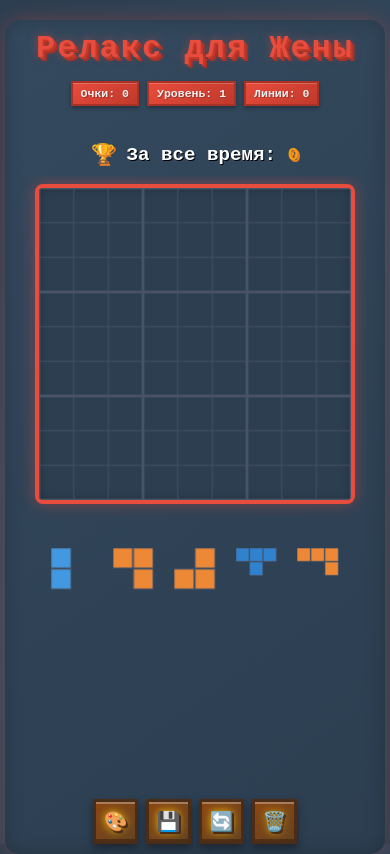
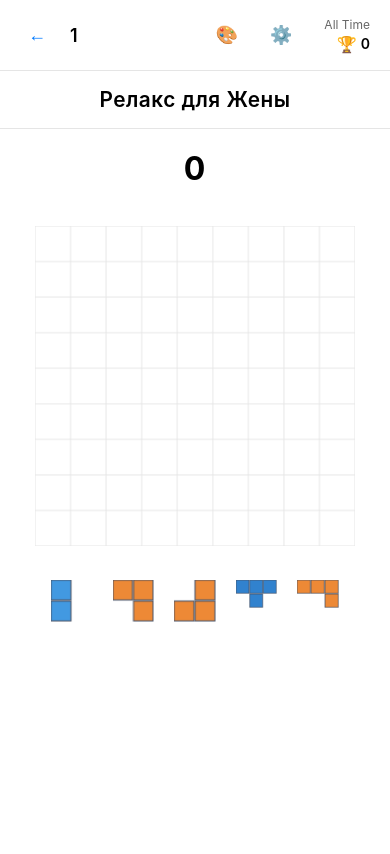
Before and after one commit to appleman9709/tetris, a website built with Vite: page index.html in a window 390 px wide. Built offline with nearby package versions, Linux system fonts and the light colour scheme.

Commit message:
Обновление игры Тетрис: улучшенный дизайн и функциональность

```diff
--- a/index.html
+++ b/index.html
@@ -9,20 +9,32 @@
 </head>
 <body>
     <div class="game-container">
-        <header>
-            <h1>Релакс для Жены</h1>
-            <div class="game-info">
-                <div class="info-row">
-                    <div class="score">Очки: <span id="score">0</span></div>
-                    <div class="level">Уровень: <span id="level">1</span></div>
-                    <div class="lines">Линии: <span id="lines">0</span></div>
+        <div class="top-header">
+            <div class="header-left">
+                <button class="back-button" id="backBtn">←</button>
+                <div class="level-display" id="levelDisplay">1</div>
+            </div>
+            <div class="header-right">
+                <button class="header-icon" id="themeToggle" title="Переключить тему">🎨</button>
+                <button class="header-icon" id="settingsBtn" title="Настройки">⚙️</button>
+                <div class="record-section">
+                    <div class="record-label">All Time</div>
+                    <div class="record-value">
+                        <span class="trophy-icon">🏆</span>
+                        <span id="record">0</span>
+                    </div>
                 </div>
             </div>
-        </header>
+        </div>
 
-        <div class="record">🏆 <span class="record-label">За все время:</span> <span id="record">0</span></div>
+        <div class="game-title">
+            <h1>Релакс для Жены</h1>
+        </div>
 
         <div class="game-area">
+            <div class="score-display">
+                <div class="current-score" id="currentScore">0</div>
+            </div>
             <div class="game-board">
                 <canvas id="gameCanvas"></canvas>
             </div>
@@ -34,17 +46,8 @@
             </div>
         </div>
 
-        <div class="top-controls">
-            <button id="themeToggle" class="retro-btn" title="Переключить тему">🎨</button>
-            <button class="retro-btn" id="saveBtn" title="Сохранить игру">💾</button>
-            <button class="retro-btn" id="restartBtn" title="Перезапуск">🔄</button>
-            <button class="retro-btn" id="clearBtn" title="Очистить">🗑️</button>
-        </div>
-
         <div class="game-over" id="gameOver" style="display: none;">
-            <h2>Игра окончена!</h2>
-            <p>Финальный счет: <span id="finalScore">0</span></p>
-            <button onclick="restartGame()">Играть снова</button>
+            <!-- Контент генерируется динамически в JavaScript -->
         </div>
     </div>
 
--- a/src/main.js
+++ b/src/main.js
@@ -444,8 +444,8 @@ class MobileSudokuTetris {
             // Если игра не загружена, начинаем новую
             this.generatePieces();
         } else {
-            // Если игра загружена, обновляем интерфейс
-            this.renderPieces();
+            // Если игра загружена, обновляем интерфейс без анимации
+            this.renderPieces(false);
         }
 
         this.draw();
@@ -486,13 +486,16 @@ class MobileSudokuTetris {
             this.availablePieces.push(piece);
         }
 
-        this.renderPieces();
+        this.renderPieces(true); // С анимацией для новых фигур
+
+        // Проверяем условия окончания игры после генерации новых фигур
+        this.checkGameOver();
     }
 
-    renderPieces() {
+    renderPieces(animate = false) {
         this.piecesContainer.innerHTML = '';
 
-        this.availablePieces.forEach(piece => {
+        this.availablePieces.forEach((piece, index) => {
             const pieceElement = document.createElement('div');
             pieceElement.className = 'piece-item';
             pieceElement.draggable = true;
@@ -508,6 +511,18 @@ class MobileSudokuTetris {
 
             pieceElement.appendChild(canvas);
             this.piecesContainer.appendChild(pieceElement);
+
+            // Добавляем анимацию появления только если animate = true
+            if (animate) {
+                setTimeout(() => {
+                    pieceElement.classList.add('appearing');
+
+                    // Убираем класс анимации после завершения
+                    setTimeout(() => {
+                        pieceElement.classList.remove('appearing');
+                    }, 600); // Длительность анимации
+                }, index * 100); // Задержка между фигурами
+            }
         });
     }
 
@@ -543,9 +558,8 @@ class MobileSudokuTetris {
         this.piecesContainer.addEventListener('mouseup', (e) => this.handlePieceMouseEnd(e));
 
         // Кнопки управления
-        document.getElementById('saveBtn').addEventListener('click', () => this.saveGameState());
-        document.getElementById('restartBtn').addEventListener('click', () => this.restart());
-        document.getElementById('clearBtn').addEventListener('click', () => this.clearBoard());
+        document.getElementById('backBtn').addEventListener('click', () => this.restart());
+        document.getElementById('settingsBtn').addEventListener('click', () => this.clearBoard());
 
         // Предотвращаем скролл страницы при перетаскивании
         document.addEventListener('touchmove', (e) => {
@@ -806,14 +820,18 @@ class MobileSudokuTetris {
         // Если фигуры закончились, генерируем новые
         if (this.availablePieces.length === 0) {
             this.generatePieces();
+        } else {
+            this.renderPieces(false); // Без анимации при обновлении панели
         }
 
-        this.renderPieces();
         this.draw();
         this.updateUI();
 
         // Автоматически сохраняем игру после каждого размещения фигуры
         this.saveGameState();
+
+        // Проверяем условия окончания игры
+        this.checkGameOver();
 
         return true;
     }
@@ -839,34 +857,9 @@ class MobileSudokuTetris {
             }
         }
 
-        // Проверяем квадраты 3x3
-        for (let startY = 0; startY < this.BOARD_SIZE; startY += 3) {
-            for (let startX = 0; startX < this.BOARD_SIZE; startX += 3) {
-                let squareFilled = true;
-                for (let y = startY; y < startY + 3; y++) {
-                    for (let x = startX; x < startX + 3; x++) {
-                        if (this.board[y][x] !== 1) {
-                            squareFilled = false;
-                            break;
-                        }
-                    }
-                    if (!squareFilled) break;
-                }
-
-                if (squareFilled) {
-                    for (let y = startY; y < startY + 3; y++) {
-                        for (let x = startX; x < startX + 3; x++) {
-                            this.board[y][x] = 0;
-                        }
-                    }
-                    linesCleared++;
-                }
-            }
-        }
-
         if (linesCleared > 0) {
             this.lines += linesCleared;
-            this.score += linesCleared * 100 * this.level;
+            this.score += linesCleared * 10 * this.level;
             this.level = Math.floor(this.lines / 10) + 1;
             this.updateUI();
 
@@ -875,13 +868,81 @@ class MobileSudokuTetris {
         }
     }
 
+    // Проверяет, есть ли доступные ходы для всех фигур
+    hasAvailableMoves() {
+        // Если нет фигур, игра не окончена (будут сгенерированы новые)
+        if (this.availablePieces.length === 0) {
+            return true;
+        }
+
+        // Получаем список свободных клеток для оптимизации
+        const freeCells = this.getFreeCells();
+
+        // Проверяем каждую доступную фигуру
+        for (let piece of this.availablePieces) {
+            // Проверяем только свободные клетки как потенциальные позиции
+            for (let cell of freeCells) {
+                if (this.canPlacePiece(piece, cell.x, cell.y)) {
+                    return true; // Найдена хотя бы одна доступная позиция
+                }
+            }
+        }
+
+        return false; // Нет доступных ходов
+    }
+
+    // Получает список свободных клеток на доске
+    getFreeCells() {
+        const freeCells = [];
+        for (let y = 0; y < this.BOARD_SIZE; y++) {
+            for (let x = 0; x < this.BOARD_SIZE; x++) {
+                if (this.board[y][x] === 0) {
+                    freeCells.push({ x, y });
+                }
+            }
+        }
+        return freeCells;
+    }
+
+    // Проверяет условия окончания игры
+    checkGameOver() {
+        if (!this.gameRunning) {
+            return; // Игра уже окончена
+        }
+
+        // Проверяем, есть ли доступные ходы
+        if (!this.hasAvailableMoves()) {
+            this.gameOver();
+        }
+    }
+
+    // Подсчитывает количество доступных ходов
+    countAvailableMoves() {
+        if (this.availablePieces.length === 0) {
+            return 0;
+        }
+
+        let moveCount = 0;
+        const freeCells = this.getFreeCells();
+
+        for (let piece of this.availablePieces) {
+            for (let cell of freeCells) {
+                if (this.canPlacePiece(piece, cell.x, cell.y)) {
+                    moveCount++;
+                }
+            }
+        }
+
+        return moveCount;
+    }
+
     getCurrentColor() {
         if (document.body.classList.contains('pink-theme')) {
             return '#e91e63';
         } else if (document.body.classList.contains('blue-theme')) {
             return '#2196f3';
         }
-        return '#e74c3c';
+        return '#007AFF'; // Синий цвет в стиле iOS по умолчанию
     }
 
     drawWithPreview(previewX, previewY, canPlace = true) {
@@ -929,15 +990,12 @@ class MobileSudokuTetris {
     }
 
     drawSudokuGrid() {
-        this.ctx.strokeStyle = '#4a5568';
+        this.ctx.strokeStyle = '#e5e5e5';
         this.ctx.lineWidth = 1;
 
-        // Рисуем все линии
+        // Рисуем все линии одинаковой толщины (обычная сетка)
         for (let i = 0; i <= this.BOARD_SIZE; i++) {
             const pos = i * this.CELL_SIZE;
-
-            // Толстые линии для границ квадратов 3x3
-            this.ctx.lineWidth = (i % 3 === 0) ? 3 : 1;
 
             // Вертикальные линии
             this.ctx.beginPath();
@@ -968,10 +1026,9 @@ class MobileSudokuTetris {
     }
 
     updateUI() {
-        document.getElementById('score').textContent = this.score;
-        document.getElementById('level').textContent = this.level;
-        document.getElementById('lines').textContent = this.lines;
+        document.getElementById('levelDisplay').textContent = this.level;
         document.getElementById('record').textContent = this.record;
+        document.getElementById('currentScore').textContent = this.score;
     }
 
     clearBoard() {
@@ -989,19 +1046,39 @@ class MobileSudokuTetris {
         // Проверяем рекорд
         const isNewRecord = this.saveRecord(this.score);
 
-        document.getElementById('finalScore').textContent = this.score;
+        const gameOverElement = document.getElementById('gameOver');
 
-        // Показываем сообщение о новом рекорде
+        // Обновляем интерфейс в зависимости от того, установлен ли новый рекорд
         if (isNewRecord) {
-            const gameOverElement = document.getElementById('gameOver');
             gameOverElement.innerHTML = `
                 <h2>🎉 Новый рекорд!</h2>
-                <p>Поздравляем! Вы установили новый рекорд: <span id="finalScore">${this.score}</span></p>
-                <button onclick="restartGame()">Играть снова</button>
+                <p>Поздравляем! Вы установили новый рекорд:</p>
+                <div class="final-score">${this.score}</div>
+                <p class="record-info">Предыдущий рекорд: ${this.record - this.score}</p>
+                <button id="restartGameBtn">Играть снова</button>
+            `;
+        } else {
+            gameOverElement.innerHTML = `
+                <h2>Игра окончена!</h2>
+                <p>Ваш результат:</p>
+                <div class="final-score">${this.score}</div>
+                <p class="record-info">Рекорд: ${this.record}</p>
+                <button id="restartGameBtn">Играть снова</button>
             `;
         }
 
-        document.getElementById('gameOver').style.display = 'block';
+        // Добавляем обработчик события для кнопки
+        const restartBtn = document.getElementById('restartGameBtn');
+        if (restartBtn) {
+            restartBtn.addEventListener('click', () => {
+                this.restart();
+            });
+        }
+
+        gameOverElement.style.display = 'block';
+
+        // Обновляем отображение рекорда в интерфейсе
+        this.updateUI();
     }
 
     restart() {
@@ -1027,9 +1104,11 @@ class MobileSudokuTetris {
 }
 
 // Глобальные функции для HTML
-function restartGame() {
-    game.restart();
-}
+window.restartGame = function() {
+    if (window.game) {
+        window.game.restart();
+    }
+};
 
 // Theme switching functionality
 class ThemeManager {
@@ -1083,7 +1162,14 @@ class ThemeManager {
             window.game.tetrisPieces.forEach(piece => {
                 piece.color = color;
             });
+            // Обновляем цвета доступных фигур
+            if (window.game.availablePieces) {
+                window.game.availablePieces.forEach(piece => {
+                    piece.color = color;
+                });
+            }
             window.game.draw();
+            window.game.renderPieces(false);
         }
     }
 }
@@ -1093,5 +1179,6 @@ let game;
 let themeManager;
 window.addEventListener('load', () => {
     game = new MobileSudokuTetris();
+    window.game = game; // Делаем доступным глобально
     themeManager = new ThemeManager();
 });
--- a/src/style.css
+++ b/src/style.css
@@ -5,100 +5,124 @@
 }
 
 body {
-    font-family: 'Courier New', monospace;
-    background: linear-gradient(135deg, #2c3e50 0%, #34495e 50%, #2c3e50 100%);
+    font-family: -apple-system, BlinkMacSystemFont, 'Segoe UI', Roboto, sans-serif;
+    background: #ffffff;
     height: 100vh;
     margin: 0;
-    padding: 5px;
-    padding-top: 20px; /* Отступ сверху для Telegram mini-app */
-    color: #ecf0f1;
+    padding: 0;
+    color: #333333;
     overflow: hidden;
 }
 
 .game-container {
-    background: linear-gradient(145deg, #34495e, #2c3e50);
-    border-radius: 15px;
-    padding: 100px 12px;
-    box-shadow:
-        0 0 20px rgba(231, 76, 60, 0.3),
-        inset 0 0 20px rgba(0, 0, 0, 0.2);
+    background: #ffffff;
+    border-radius: 0;
+    padding: 0;
+    box-shadow: none;
     max-width: 100%;
     width: 100%;
-    height: calc(100vh - 10px);
+    height: 100vh;
     display: flex;
     flex-direction: column;
     position: relative;
 }
 
-.top-controls {
+/* Новый заголовок в стиле изображения */
+.top-header {
     display: flex;
-    justify-content: center;
-    gap: 8px;
-    margin-top: -10px;
+    justify-content: space-between;
+    align-items: center;
+    padding: 16px 20px;
+    background: #ffffff;
+    border-bottom: 1px solid #e5e5e5;
     flex-shrink: 0;
 }
 
-header {
+.header-left {
+    display: flex;
+    align-items: center;
+}
+
+.back-button {
+    background: none;
+    border: none;
+    padding: 8px;
+    cursor: pointer;
+    color: #007AFF;
+    font-size: 18px;
+    margin-right: 16px;
+}
+
+.level-display {
+    font-size: 18px;
+    font-weight: 600;
+    color: #000000;
+}
+
+.header-right {
+    display: flex;
+    align-items: center;
+    gap: 16px;
+}
+
+.header-icon {
+    background: none;
+    border: none;
+    padding: 8px;
+    cursor: pointer;
+    color: #007AFF;
+    font-size: 18px;
+}
+
+.record-section {
+    display: flex;
+    flex-direction: column;
+    align-items: flex-end;
+    margin-left: 8px;
+}
+
+.record-label {
+    font-size: 12px;
+    color: #666666;
+    margin-bottom: 2px;
+}
+
+.record-value {
+    display: flex;
+    align-items: center;
+    gap: 4px;
+    font-size: 14px;
+    font-weight: 600;
+    color: #000000;
+}
+
+.trophy-icon {
+    font-size: 16px;
+}
+
+.game-title {
     text-align: center;
-    margin-bottom: 10px;
+    padding: 16px 20px;
+    background: #ffffff;
+    border-bottom: 1px solid #e5e5e5;
     flex-shrink: 0;
 }
 
-h1 {
-    color: #e74c3c;
+.game-title h1 {
     font-size: 1.5em;
-    margin-bottom: 6px;
-    text-shadow:
-        2px 2px 0px #c0392b,
-        4px 4px 0px #a93226,
-        0 0 10px rgba(231, 76, 60, 0.5);
-    font-weight: bold;
-    letter-spacing: 2px;
+    font-weight: 600;
+    color: #000000;
+    margin: 0;
+    letter-spacing: 0.5px;
 }
 
+/* Скрываем старые элементы интерфейса */
 .game-info {
-    display: flex;
-    flex-direction: column;
-    align-items: center;
-    margin-bottom: 8px;
-    flex-shrink: 0;
-}
-
-.info-row {
-    display: flex;
-    gap: 8px;
-    justify-content: center;
-    flex-wrap: wrap;
-    max-width: 100%;
-}
-
-.game-info > div > div {
-    background: linear-gradient(145deg, #e74c3c, #c0392b);
-    color: #ecf0f1;
-    padding: 4px 8px;
-    border: 2px solid #a93226;
-    font-weight: bold;
-    font-size: 0.8em;
-    text-shadow: 1px 1px 0px #a93226;
-    box-shadow:
-        inset 0 1px 0px rgba(255, 255, 255, 0.2),
-        0 2px 4px rgba(0, 0, 0, 0.3);
+    display: none;
 }
 
 .record {
-    color: #f39c12;
-    font-weight: bold;
-    font-size: 1.2em;
-    text-shadow: 2px 2px 0px #e67e22;
-    text-align: center;
-    margin: 10px 0;
-    flex-shrink: 0;
-}
-
-.record-label {
-    color: #fff;
-    font-size: 1em;
-    text-shadow: 1px 1px 0px #000;
+    display: none;
 }
 
 
@@ -185,15 +209,31 @@ body.blue-theme .retro-btn {
 .game-area {
     display: flex;
     flex-direction: column;
-    gap: 10px;
+    gap: 20px;
     align-items: center;
     flex: 1;
     overflow: hidden;
+    padding: 20px;
+}
+
+.score-display {
+    display: flex;
+    justify-content: center;
+    align-items: center;
+    margin-bottom: 10px;
+}
+
+.current-score {
+    font-size: 2.5em;
+    font-weight: 700;
+    color: #000000;
+    text-align: center;
+    letter-spacing: 1px;
 }
 
 .game-board {
     background: transparent;
-    border-radius: 16px;
+    border-radius: 0;
     padding: 0;
     box-shadow: none;
     width: 100%;
@@ -204,12 +244,10 @@ body.blue-theme .retro-btn {
 }
 
 #gameCanvas {
-    border: 4px solid #e74c3c;
-    border-radius: 8px;
-    background: #2c3e50;
-    box-shadow:
-        0 0 15px rgba(231, 76, 60, 0.4),
-        inset 0 0 10px rgba(0, 0, 0, 0.3);
+    border: none;
+    border-radius: 0;
+    background: #ffffff;
+    box-shadow: none;
     width: 100%;
     height: auto;
     max-width: 360px;
@@ -219,9 +257,8 @@ body.blue-theme .retro-btn {
 
 .pieces-panel {
     background: transparent;
-    border-radius: 16px;
-    padding: 8px;
-    padding-top: 20px;
+    border-radius: 0;
+    padding: 0;
     box-shadow: none;
     width: 100%;
     max-width: 400px;
@@ -233,7 +270,7 @@ body.blue-theme .retro-btn {
 .pieces-container {
     display: grid;
     grid-template-columns: repeat(5, 1fr);
-    gap: 8px;
+    gap: 12px;
     margin-top: 0;
     max-width: 300px;
 }
@@ -241,10 +278,10 @@ body.blue-theme .retro-btn {
 .piece-item {
     background: transparent;
     border: none;
-    border-radius: 12px;
-    padding: 6px;
+    border-radius: 8px;
+    padding: 8px;
     cursor: pointer;
-    transition: all 0.3s ease;
+    transition: all 0.2s ease;
     touch-action: none;
     user-select: none;
     box-shadow: none;
@@ -269,14 +306,15 @@ body.blue-theme .retro-btn {
 }
 
 .piece-item.selected {
-    transform: translateY(-8px) scale(1.1);
+    transform: translateY(-4px) scale(1.05);
     box-shadow:
-        0 8px 25px rgba(0, 0, 0, 0.3),
-        0 4px 12px rgba(0, 0, 0, 0.2);
+        0 4px 12px rgba(0, 0, 0, 0.15),
+        0 2px 6px rgba(0, 0, 0, 0.1);
     z-index: 100;
-    transition: all 0.3s cubic-bezier(0.4, 0, 0.2, 1);
-    border: 2px solid #fff;
-    border-radius: 12px;
+    transition: all 0.2s ease;
+    border: 2px solid #007AFF;
+    border-radius: 8px;
+    background: rgba(0, 122, 255, 0.1);
 }
 
 .piece-item.selected .piece-canvas {
@@ -423,39 +461,79 @@ body.blue-theme .retro-btn {
     top: 50%;
     left: 50%;
     transform: translate(-50%, -50%);
-    background: white;
+    background: #ffffff;
     padding: 40px;
-    border-radius: 20px;
+    border-radius: 16px;
     text-align: center;
-    box-shadow: 0 20px 40px rgba(0, 0, 0, 0.3);
+    box-shadow:
+        0 20px 40px rgba(0, 0, 0, 0.15),
+        0 8px 16px rgba(0, 0, 0, 0.1);
     z-index: 1000;
+    border: 1px solid #e5e5e5;
+    color: #333333;
+    max-width: 90%;
+    width: 400px;
 }
 
 .game-over h2 {
-    color: #e53e3e;
-    margin-bottom: 15px;
-    font-size: 2em;
+    color: #007AFF;
+    margin-bottom: 20px;
+    font-size: 2.2em;
+    font-weight: 600;
+    letter-spacing: 0.5px;
 }
 
 .game-over p {
-    margin-bottom: 20px;
-    font-size: 1.2em;
-    color: #4a5568;
+    margin-bottom: 15px;
+    font-size: 1.1em;
+    color: #666666;
+}
+
+.final-score {
+    font-size: 3em;
+    font-weight: 700;
+    color: #007AFF;
+    margin: 20px 0;
+    letter-spacing: 1px;
+}
+
+.record-info {
+    font-size: 1em;
+    color: #999999;
+    margin-bottom: 25px;
 }
 
 .game-over button {
-    background: linear-gradient(45deg, #667eea, #764ba2);
-    color: white;
+    background: #007AFF;
+    color: #ffffff;
     border: none;
-    padding: 12px 24px;
-    border-radius: 25px;
-    font-size: 1.1em;
+    padding: 15px 30px;
+    border-radius: 12px;
+    font-size: 1.2em;
     cursor: pointer;
-    transition: transform 0.2s;
+    transition: all 0.2s ease;
+    font-weight: 600;
+    box-shadow:
+        0 4px 8px rgba(0, 122, 255, 0.3),
+        0 2px 4px rgba(0, 122, 255, 0.2);
+    font-family: -apple-system, BlinkMacSystemFont, 'Segoe UI', Roboto, sans-serif;
+    letter-spacing: 0.5px;
 }
 
 .game-over button:hover {
-    transform: scale(1.05);
+    transform: translateY(-1px);
+    box-shadow:
+        0 6px 12px rgba(0, 122, 255, 0.4),
+        0 4px 8px rgba(0, 122, 255, 0.3);
+    background: #0056CC;
+}
+
+.game-over button:active {
+    transform: translateY(0);
+    box-shadow:
+        0 2px 4px rgba(0, 122, 255, 0.3),
+        0 1px 2px rgba(0, 122, 255, 0.2);
+    background: #004BB5;
 }
 
 /* Адаптивность */
@@ -491,7 +569,7 @@ body.blue-theme .retro-btn {
 
 @media (max-width: 480px) {
     .game-container {
-        padding: 10px;
+        padding: 0;
     }
 
     .game-board {
@@ -507,13 +585,33 @@ body.blue-theme .retro-btn {
         grid-template-columns: repeat(auto-fit, minmax(45px, 1fr));
     }
 
-    .mobile-controls {
-        flex-direction: column;
-        gap: 10px;
+    .current-score {
+        font-size: 2em;
     }
 
-    .control-btn {
-        max-width: none;
+    .game-title h1 {
+        font-size: 1.3em;
+    }
+
+    .game-over {
+        padding: 25px;
+        width: 90%;
+        max-width: 350px;
+    }
+
+    .game-over h2 {
+        font-size: 1.8em;
+        margin-bottom: 15px;
+    }
+
+    .final-score {
+        font-size: 2.5em;
+        margin: 15px 0;
+    }
+
+    .game-over button {
+        padding: 12px 25px;
+        font-size: 1.1em;
     }
 }
 
@@ -522,6 +620,30 @@ body.blue-theme .retro-btn {
     0% { transform: scale(1); }
     50% { transform: scale(1.05); }
     100% { transform: scale(1); }
+}
+
+/* Анимация появления фигур */
+@keyframes pieceAppear {
+    0% {
+        opacity: 0;
+        transform: scale(0.3) translateY(-20px);
+        filter: blur(3px);
+    }
+    50% {
+        opacity: 0.7;
+        transform: scale(1.1) translateY(-5px);
+        filter: blur(1px);
+    }
+    100% {
+        opacity: 1;
+        transform: scale(1) translateY(0);
+        filter: blur(0);
+    }
+}
+
+/* Класс для анимации появления */
+.piece-item.appearing {
+    animation: pieceAppear 0.6s cubic-bezier(0.34, 1.56, 0.64, 1) forwards;
 }
 
 
```
